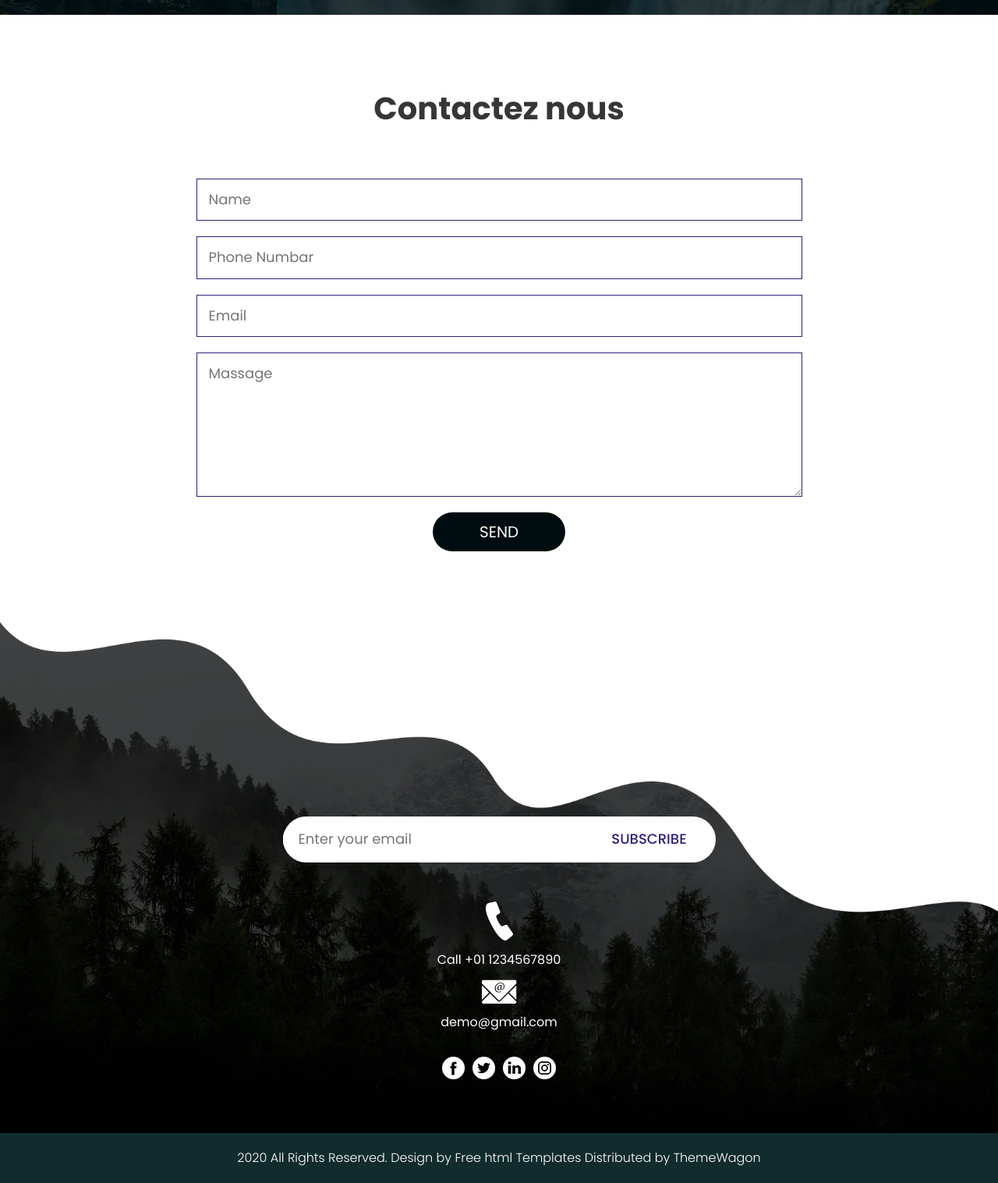
After one commit to AFelix20100/NuitInfo, a Symfony app: template templates/contact.html.twig in a window 1280 px wide. The commit adds this page. Shown: the part 278-1795 px from the top of the page at 78% size. Run offline with Twig, Linux system fonts and the light colour scheme; the template is opened without the code that fills it, so the values that code supplies are empty; some libraries are stand-ins or nearby versions.

Commit message:
add new page

```diff
--- /dev/null
+++ b/templates/contact.html.twig
@@ -0,0 +1,26 @@
+{% extends 'base.html.twig' %}
+
+{% block body %}
+<!-- contact section start -->
+   <div class="contact_section layout_padding">
+      <div class="container">
+         <h1 class="contact_taital">Contactez nous</h1>
+         <div class="email_text">
+            <div class="form-group">
+               <input type="text" class="email-bt" placeholder="Name" name="Email">
+            </div>
+            <div class="form-group">
+               <input type="text" class="email-bt" placeholder="Phone Numbar" name="Email">
+            </div>
+            <div class="form-group">
+               <input type="text" class="email-bt" placeholder="Email" name="Email">
+            </div>
+            <div class="form-group">
+               <textarea class="massage-bt" placeholder="Massage" rows="5" id="comment" name="Massage"></textarea>
+            </div>
+            <div class="send_btn"><a href="#">SEND</a></div>
+         </div>
+      </div>
+   </div>
+   <!-- contact section end -->
+{% endblock %}
--- a/templates/index.html.twig
+++ b/templates/index.html.twig
@@ -36,7 +36,7 @@
                     <li class="active"><a href="{{ path('app_index') }}">Accueil</a></li>
                     <li><a href="{{ path('app_decouvrir') }}">Découvrir</a></li>
                     <li><a href="{{ path('app_quiz') }}">Quiz</a></li>
-                    <li><a href="{{ path('app_contact') }}">Contact us</a></li>
+                    <li><a href="{{ path('app_contact') }}">Contact</a></li>
                 </ul>
                 </div>
             </div>
```
Also changed, not shown: src/Controller/AppController.php (+1 -9 lines).
